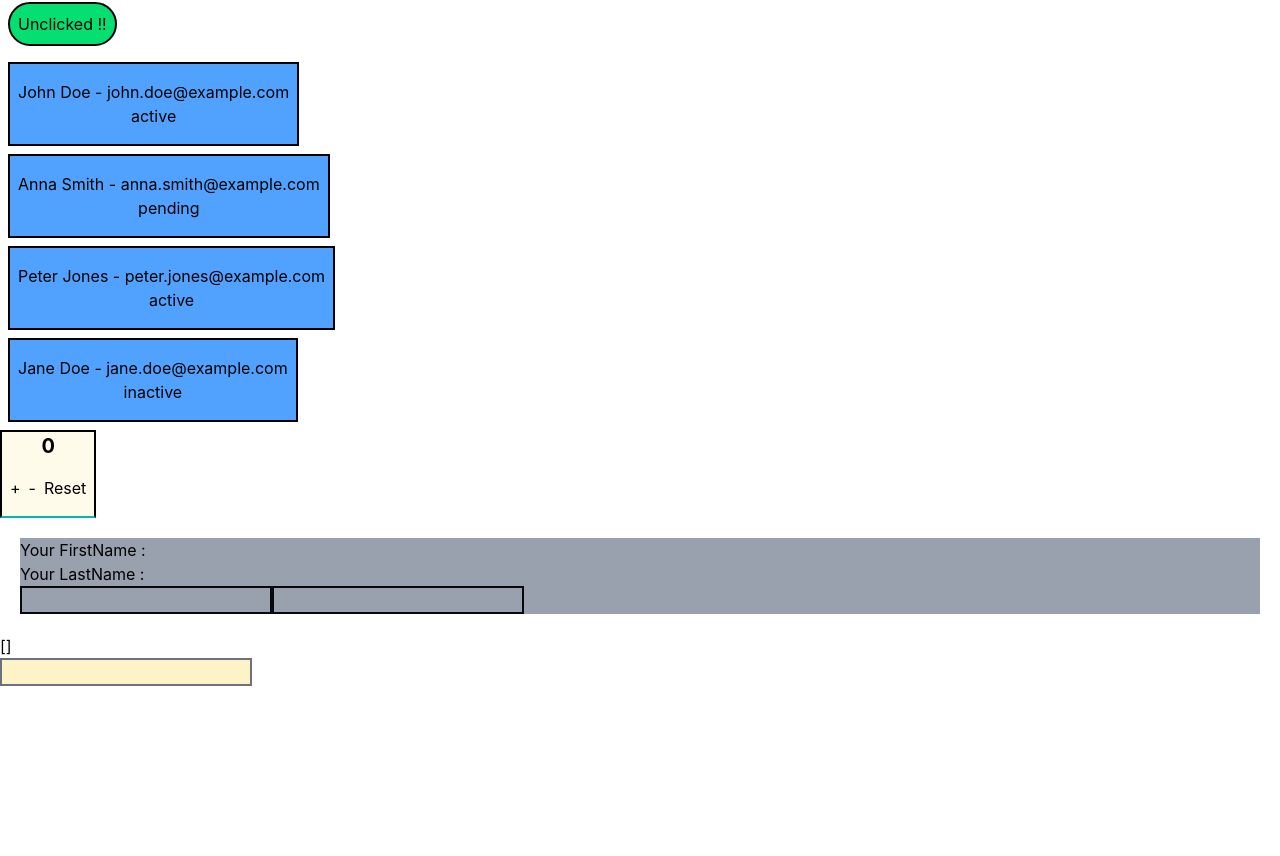
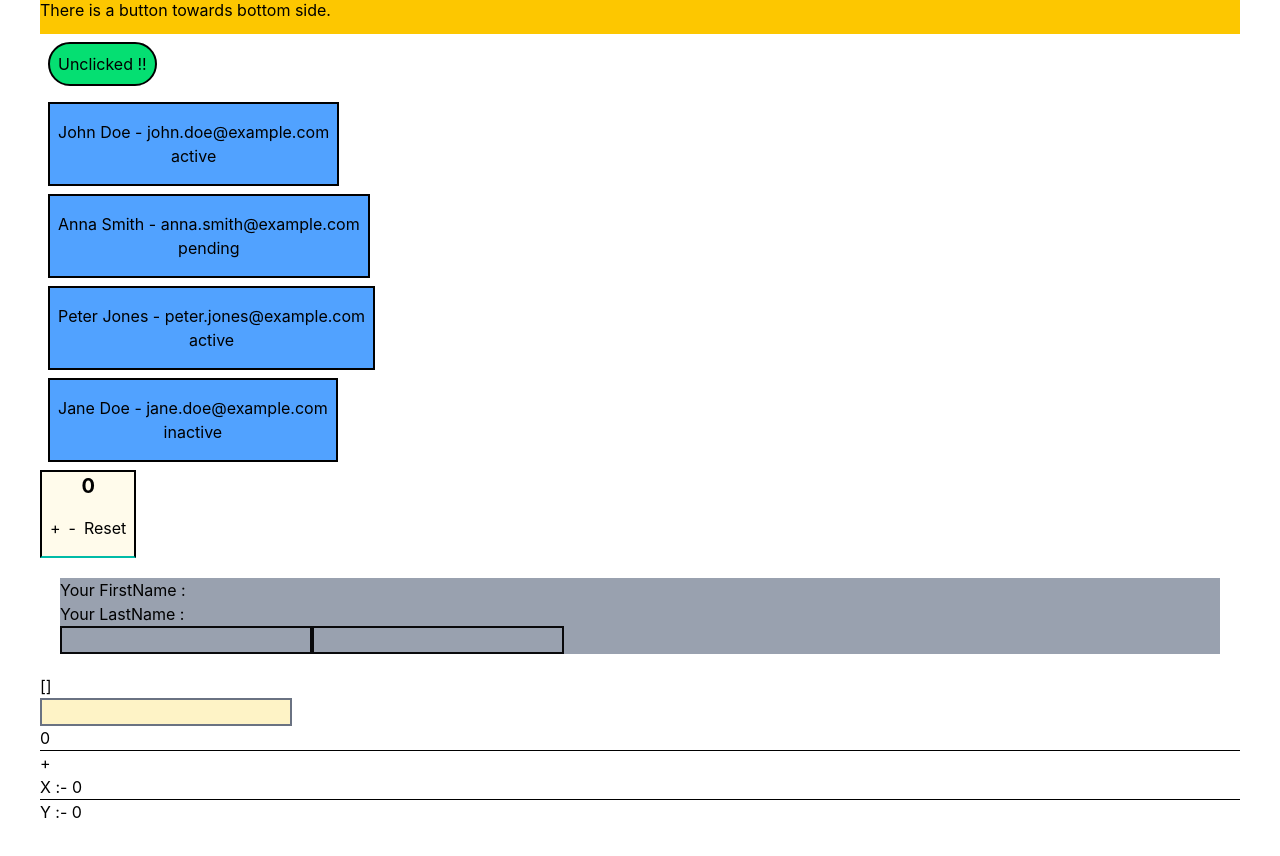
Before and after one commit to jsr-warrior-21/React-2.o, a React (Vite) app: page / in a window 1280 px wide. Shown: the part 170-1026 px from the top of the page. Before the commit the page ends 856 px from the top, so only its background shows below. Built offline with nearby package versions, Linux system fonts and the light colour scheme.

Commit message:
Done with useEffect Hooks with CleanUp function also.

```diff
--- a/src/App.jsx
+++ b/src/App.jsx
@@ -7,9 +7,11 @@
 import UseStateHookesCounter from "./components/UseStateHookesCounter";
 import UseStateWithObject from "./components/UseStateWithObject";
 import UseStateWIthArray from "./components/UseStateWIthArray";
+import UseEffectHooks from "./components/UseEffectHooks";
+import UseEffectWithCleanUpFunction from "./components/useEffectWithCleanUpFucntion";
 const App = () => {
   return (
-    <div>
+    <div className="m-10">
       <Prop name="Propy" />
       <WholeDomAsProps>
         <h1>I am Dom as a Props.</h1>
@@ -21,6 +23,8 @@
       <UseStateHookesCounter/>
       <UseStateWithObject/>
       <UseStateWIthArray/>
+      <UseEffectHooks/>
+      <UseEffectWithCleanUpFunction/>
     </div>
   );
 };
--- /dev/null
+++ b/src/components/UseEffectHooks.jsx
@@ -0,0 +1,34 @@
+{/*
+useEffect lets you handle tasks outside React's normal render cycle, like fetching data or setting up timers, without breaking your app's performance.
+Core Problem It Solves
+React components re-render often when state/props change,
+but side effects (API calls, subscriptions) shouldn't run during rendering—
+they cause bugs or infinite loops. useEffect delays them until after the screen updates safely
+*/}
+import React from 'react'
+import { useEffect,useState } from 'react'
+const UseEffectHooks = () => {
+
+    const [count,setCount] = useState(0);
+
+    useEffect(()=>{
+        document.title = `You have clicked ${count} Times.`
+    },[count]) // now kahi bhi change or page re-render ho lekin iske ander ka code tabhi chalega jbb count update hogi
+
+    const onclickHandler = () =>{
+        setCount((prev)=>prev+1);
+    }
+  return (
+    <div>
+        <h1>
+            {count}
+        </h1>
+        <hr />
+        <button onClick={()=>onclickHandler()}>
+            +
+        </button>
+    </div>
+  )
+}
+
+export default UseEffectHooks
--- /dev/null
+++ b/src/components/UseEffectWithCleanUpFucntion.jsx
@@ -0,0 +1,25 @@
+import { useState, useEffect } from "react";
+
+const useEffectWithCleanUpFucntion = () => {
+  const [x, setX] = useState(0);
+  const [y, setY] = useState(0);
+  const mouseHandlerFunction = (e) => {
+    setX(e.clientX);
+    setY(e.clientY);
+  };
+  useEffect(() => {
+    window.addEventListener("mousemove", mouseHandlerFunction);
+    return () => {
+      window.removeEventListener("mousemove", mouseHandlerFunction);
+    };
+  }, []); // will run only once only on first rendering
+
+  return (
+    <div>
+      X :- {x}
+      <hr />Y :- {y}
+    </div>
+  );
+};
+
+export default useEffectWithCleanUpFucntion;
```
